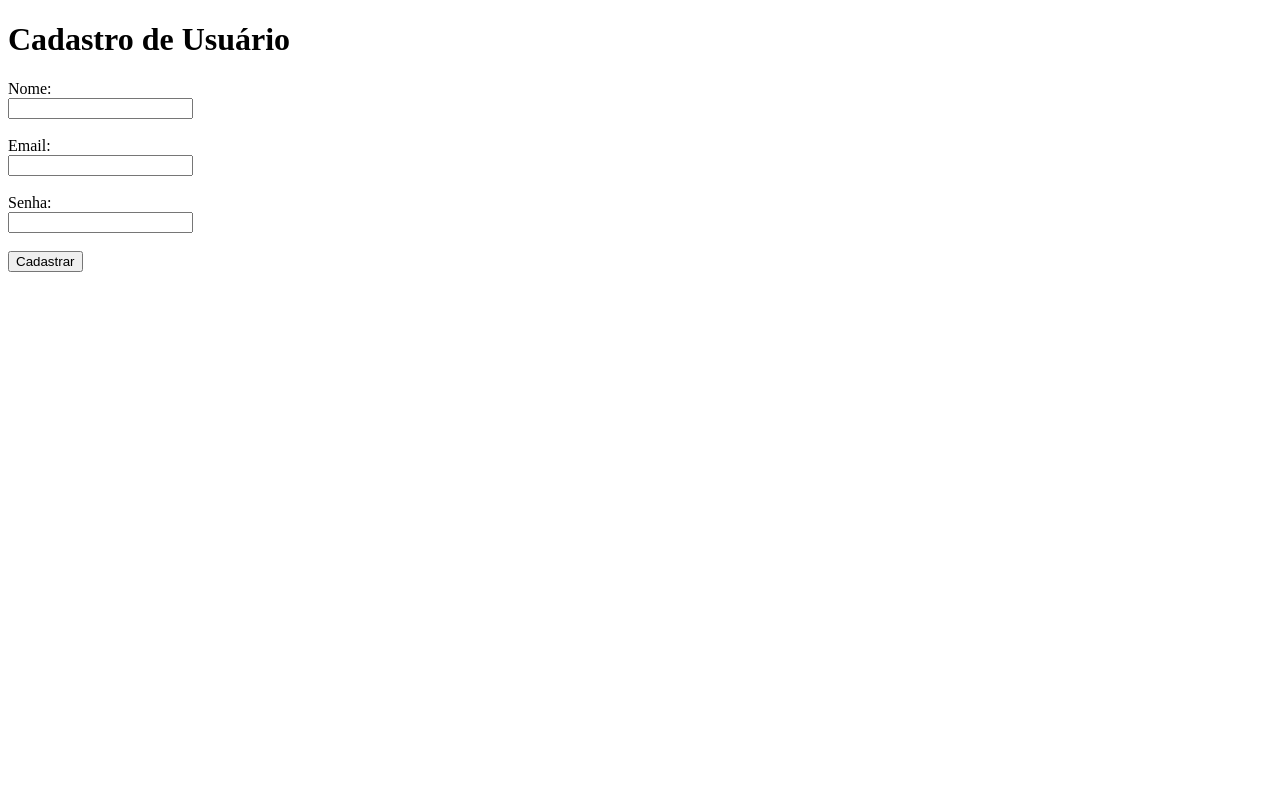
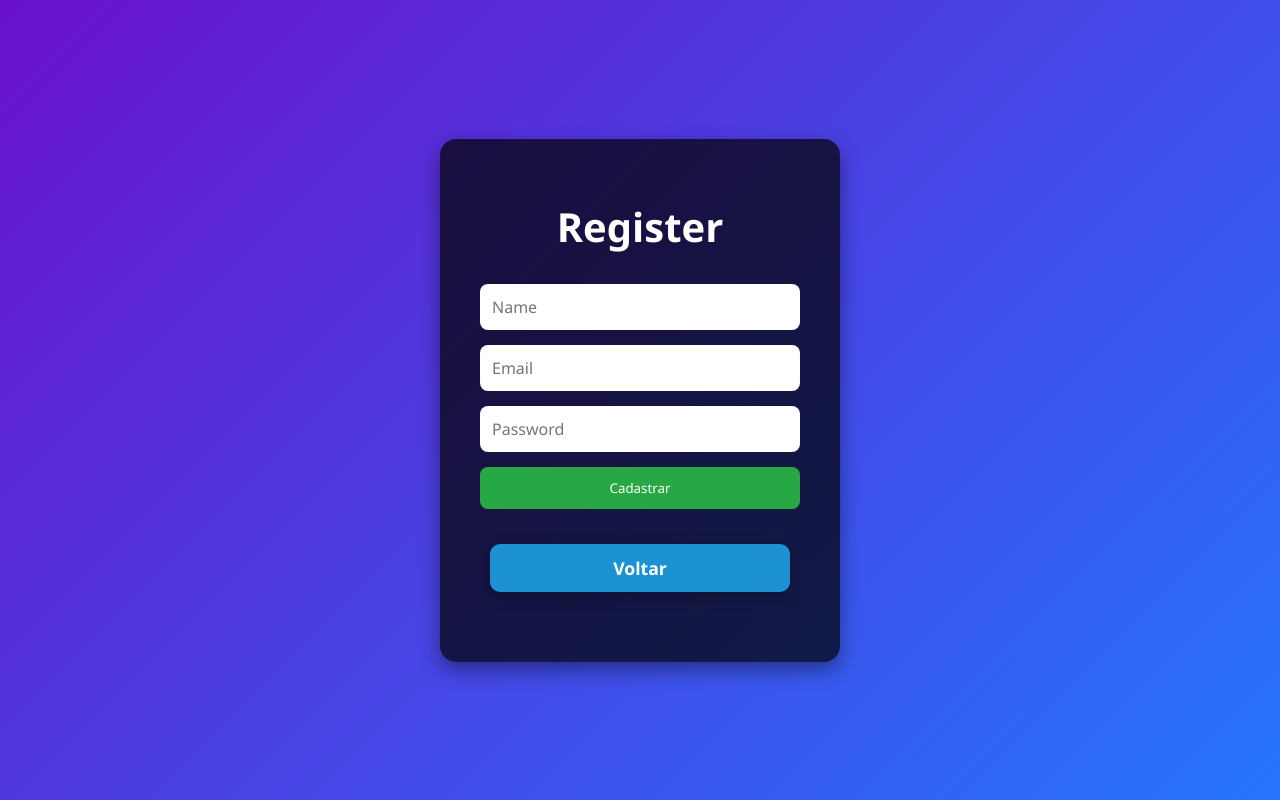
Before and after one commit to Anolara/api-usuarios-ts, a website: page public/register.html in a window 1280 px wide. Drawn offline with Linux system fonts and the light colour scheme.

Commit message:
Add styling to all pages

```diff
--- /dev/null
+++ b/public/css/styles.css
@@ -0,0 +1,86 @@
+* {
+  margin: 0;
+  padding: 0;
+  box-sizing: border-box;
+  font-family: "Segoe UI", Tahoma, Geneva, Verdana, sans-serif;
+}
+body {
+  display: flex;
+  justify-content: center;
+  align-items: center;
+  min-height: 100vh;
+  background: linear-gradient(135deg, #6a11cb, #2575fc);
+  color: white;
+}
+.container {
+  text-align: center;
+  background: rgba(0, 0, 0, 0.7);
+  padding: 60px 40px;
+  border-radius: 16px;
+  box-shadow: 0 8px 20px rgba(0, 0, 0, 0.4);
+  max-width: 400px;
+  width: 90%;
+}
+h1 {
+  margin-bottom: 30px;
+  font-size: 2.5rem;
+}
+.btn {
+  display: inline-block;
+  padding: 12px 40px;
+  margin: 10px;
+  font-size: 1.1rem;
+  font-weight: bold;
+  color: white;
+  background-color: #ff4b2b;
+  border: none;
+  border-radius: 10px;
+  cursor: pointer;
+  text-decoration: none;
+  transition: all 0.3s ease;
+  box-shadow: 0 4px 15px rgba(0, 0, 0, 0.3);
+}
+.btn:hover {
+  transform: translateY(-3px) scale(1.05);
+  background-color: #ff416c;
+  box-shadow: 0 6px 20px rgba(0, 0, 0, 0.4);
+}
+.btn.secondary {
+  background-color: #1c92d2;
+}
+.btn.secondary:hover {
+  background-color: #0077b6;
+}
+form {
+  display: flex;
+  flex-direction: column;
+  gap: 15px;
+  margin-top: 20px;
+}
+input {
+  padding: 12px;
+  border-radius: 8px;
+  border: none;
+  font-size: 1rem;
+}
+button.submit {
+  background-color: #28a745;
+  color: white;
+  padding: 12px;
+  border: none;
+  border-radius: 8px;
+  cursor: pointer;
+  transition: 0.3s;
+}
+button.submit:hover {
+  background-color: #218838;
+}
+@media (max-width: 500px) {
+  h1 {
+    font-size: 2rem;
+  }
+  .btn {
+    padding: 10px 30px;
+    font-size: 1rem;
+  }
+}
--- /dev/null
+++ b/public/js/register.js
@@ -0,0 +1,30 @@
+const registerForm = document.getElementById("registerForm");
+
+registerForm.addEventListener("submit", async (e) => {
+  e.preventDefault();
+
+  const name = registerForm.name.value;
+  const email = registerForm.email.value;
+  const password = registerForm.password.value;
+
+  try {
+    const res = await fetch("/users", {
+      method: "POST",
+      headers: { "Content-Type": "application/json" },
+      body: JSON.stringify({ name, email, password }),
+    });
+
+    const data = await res.json();
+
+    if (res.ok) {
+      alert(`User registered! ID`);
+    } else {
+      alert(data.error);
+    }
+  } catch (err) {
+    console.error(err);
+    alert("Something went wrong");
+  }
+
+  registerForm.reset();
+});
--- a/public/register.html
+++ b/public/register.html
@@ -1,22 +1,32 @@
 <!DOCTYPE html>
-<html lang="pt-BR">
+<html lang="en">
   <head>
     <meta charset="UTF-8" />
-  <title>Criar Usuário</title>
+    <meta name="viewport" content="width=device-width, initial-scale=1.0" />
+    <title>Register</title>
+    <link rel="stylesheet" href="../css/styles.css" />
   </head>
   <body>
-  <h1>Cadastro de Usuário</h1>
-  <form action="http://localhost:3000/users" method="POST">
-    <label for="name">Nome:</label><br />
-    <input type="text" id="name" name="name" required /><br /><br />
-
-    <label for="email">Email:</label><br />
-    <input type="email" id="email" name="email" required /><br /><br />
-
-    <label for="password">Senha:</label><br />
-    <input type="password" id="password" name="password" required /><br /><br />
-
-    <button type="submit">Cadastrar</button>
+    <div class="container">
+      <h1>Register</h1>
+      <form id="registerForm">
+        <input type="text" name="name" placeholder="Name" required />
+        <input type="email" name="email" placeholder="Email" required />
+        <input
+          type="password"
+          name="password"
+          placeholder="Password"
+          required
+        />
+        <button type="submit" class="submit">Cadastrar</button>
+        <a
+          href="../index.html"
+          class="btn secondary"
+          style="margin-top: 20px; display: inline-block"
+          >Voltar</a
+        >
       </form>
+    </div>
+    <script src="../js/register.js"></script>
   </body>
 </html>
```
Also changed, not shown: public/index.html (added, +18 -0 lines), public/js/login.js (added, +29 -0 lines), public/login.html (+22 -10 lines). Lines whose indentation alone changed are shown as unchanged.
